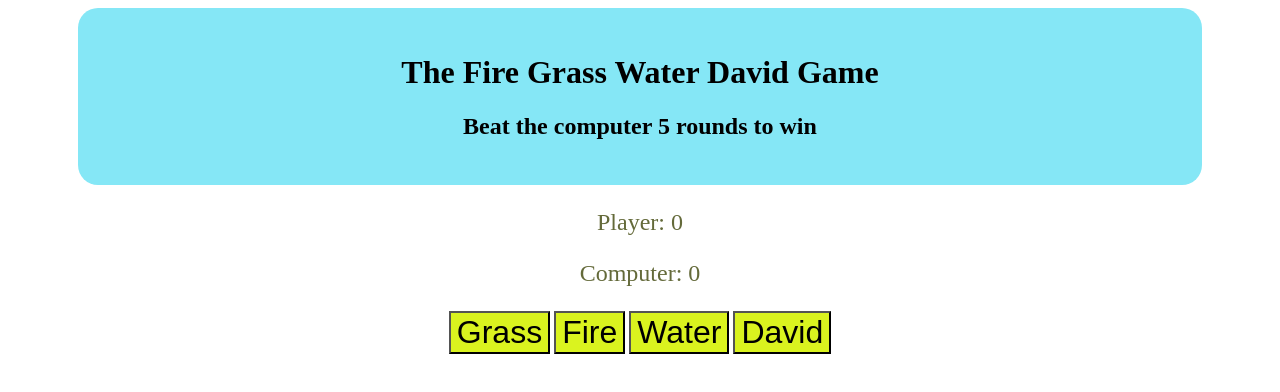
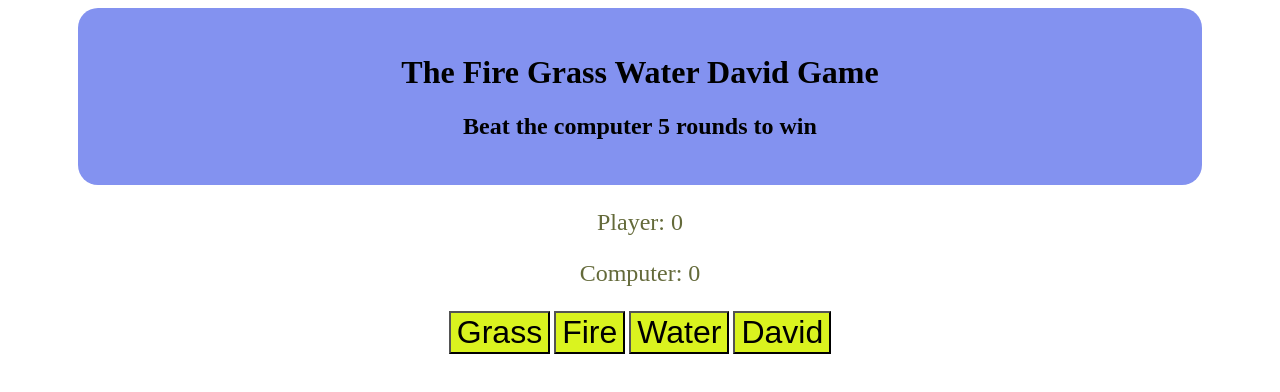
Before and after one commit to Davidt001/fire-grass-water, a plain HTML site: page index.html in a window 1280 px wide. Drawn offline with Linux system fonts and the light colour scheme.

```diff
--- a/assets/css/style.css
+++ b/assets/css/style.css
@@ -4,7 +4,7 @@ body {
 
   .container {
     margin: 0 auto;
-    background-color: rgb(133, 231, 246);
+    background-color: rgb(131, 146, 240);
     border-radius: 20px;
     padding: 25px 50px;
     width: 80vw;
```
